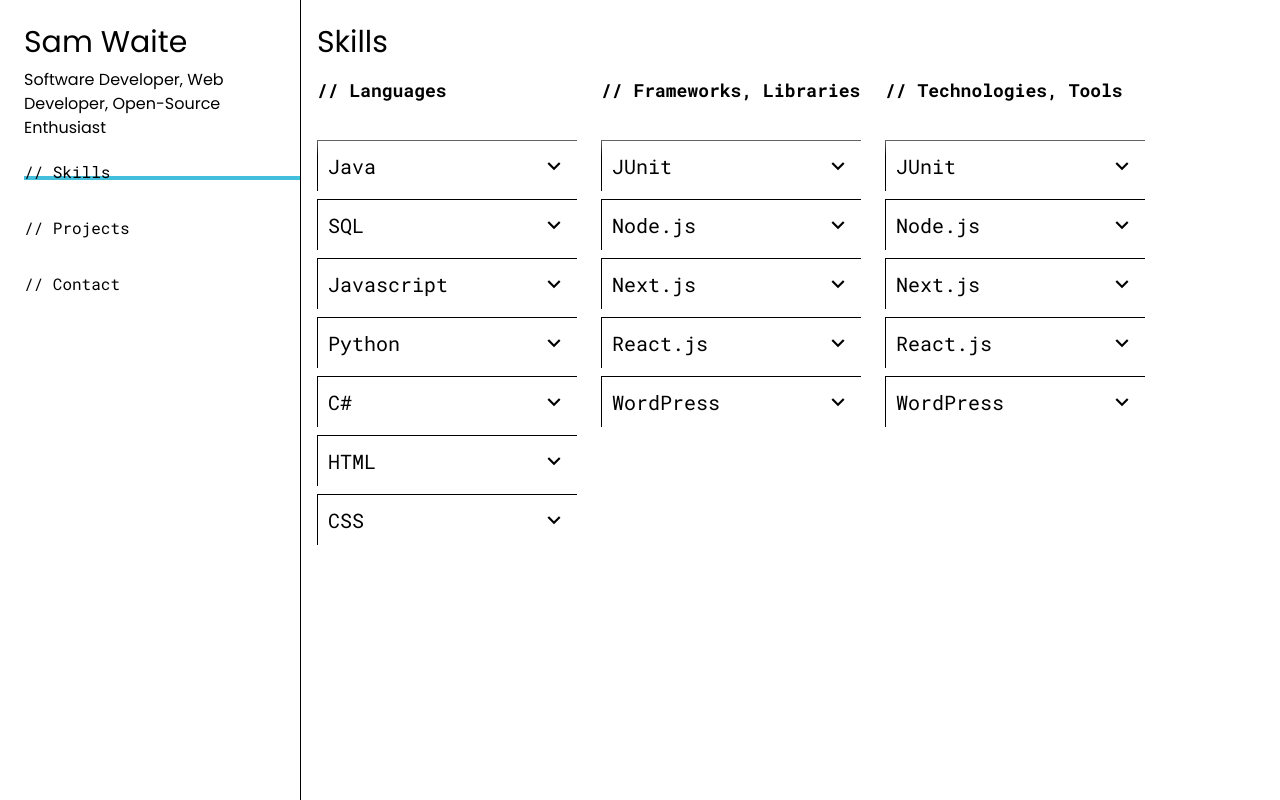
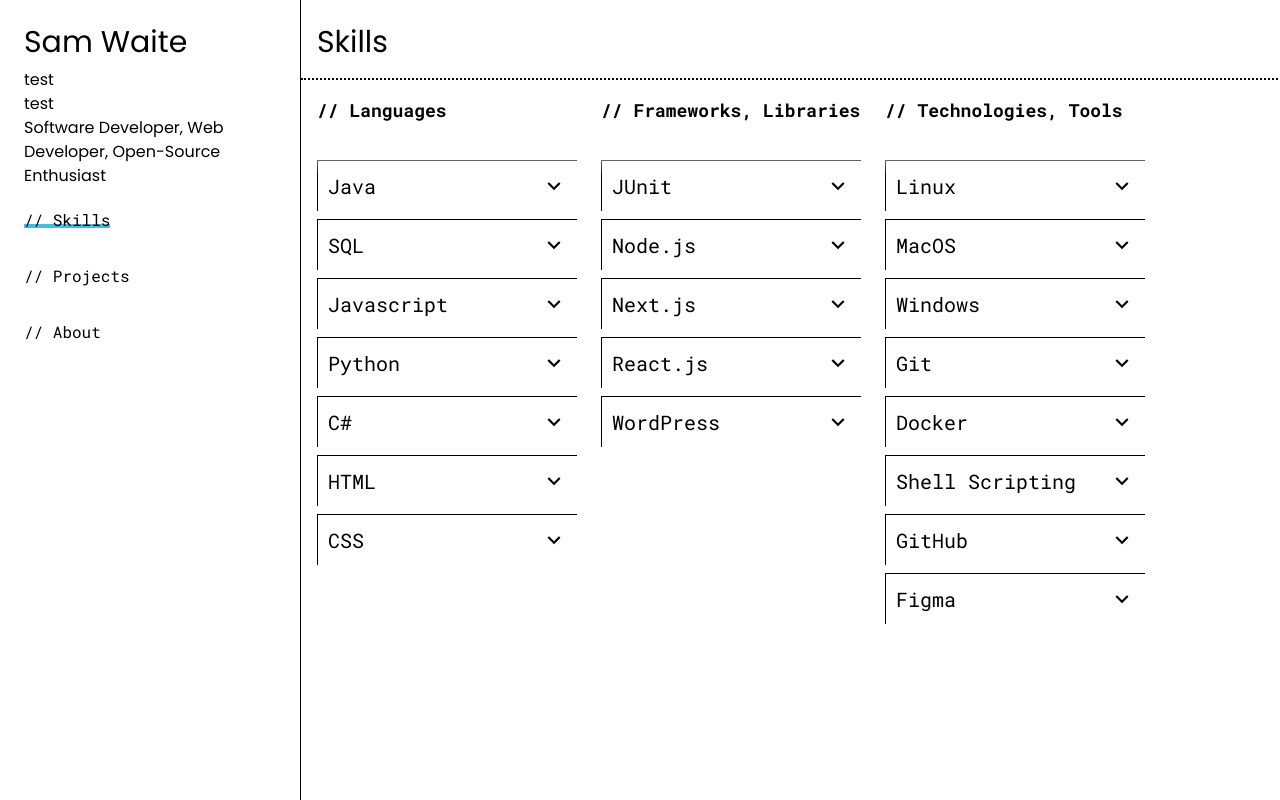
Before and after one commit to s-waite/samwaite.dev, a Next.js app: page /skills in a window 1280 px wide. Built offline with nearby package versions, Linux system fonts and the light colour scheme.

Commit message:
before content

```diff
--- /dev/null
+++ b/app/about/page.tsx
@@ -0,0 +1,23 @@
+import Link from 'next/link'
+import { robotoMono, poppins } from '@/app/fonts'
+
+export default function Contact() {
+    return (
+        <div>
+            <div className={`border-b-2 border-dotted h-20 pl-4 ${poppins.className} text-3xl fixed w-full top-0 pt-6 bg-white`}>About</div>
+            <div className="p-10 max-w-xl">
+                <div className="mt-20 text-justify">
+                    <p className="before:absolute before:-left-4 before:top-0 before:w-1 before:h-full before:bg-green relative">Hello! I'm Sam, a software developer based in Asheville, NC. I graduated in November 2022 with a focus on Java. Currently, I work as a freelancer, developing everything from web applications to AI assistants.</p>
+                    <br />
+                    <p className="before:absolute before:-left-4 before:top-0 before:w-1 before:h-full before:bg-green relative">I'm driven by a passion for technology, continuously improving my skills in both emerging tech and core industry standards. Reach out if you'd like to collaborate or to request my resume.</p>
+                    <br />
+                    <div className={`${robotoMono.className} flex w-full gap-2 justify-around flex-wrap`}>
+                        <Link href="/">// linkedin</Link>
+                        <Link href="/">// github</Link>
+                        <Link href="/">// email</Link>
+                    </div>
+                </div>
+            </div>
+        </div>
+    )
+}
--- a/app/components/nav.tsx
+++ b/app/components/nav.tsx
@@ -11,9 +11,9 @@
     const pathname = usePathname()
     return (
         <div className='flex flex-col gap-8 sm:flex-row sm:whitespace-nowrap sm:overflow-x-scroll sm:gap-4'>
-            <Link className={`${robotoMono.className} relative z-10 ${pathname === '/skills' ? 'before:absolute before:h-1 before:bg-[#42bfdd] before:-z-10 before:w-96 overflow-hidden before:bottom-1 before:left-0 sm:before:w-5 sm:whitespace-nowrap sm:overflow-visible' : ''}`} href="/skills">// Skills</Link>
-            <Link className={`${robotoMono.className} relative z-10 ${pathname === '/projects' ? 'before:absolute before:h-1 before:bg-[#42bfdd] before:-z-10 before:w-96 overflow-hidden before:bottom-1 before:left-0 sm:before:w-5 sm:whitespace-nowrap sm:overflow-visible' : ''}`} href="/projects">// Projects</Link>
-            <Link className={`${robotoMono.className} relative z-10 ${pathname === '/contact' ? 'before:absolute before:h-1 before:bg-[#42bfdd] before:-z-10 before:w-96 overflow-hidden before:bottom-1 before:left-0 sm:before:w-5 sm:whitespace-nowrap sm:overflow-visible' : ''}`} href="/contact">// Contact</Link>
+            <Link className={`${robotoMono.className} relative z-10 ${pathname === '/skills' ? 'before:absolute before:h-1 before:bg-blue before:-z-10 before:w-[86px] overflow-hidden before:bottom-1 before:left-0 sm:whitespace-nowrap sm:overflow-visible' : ''}`} href="/skills">// Skills</Link>
+            <Link className={`${robotoMono.className} relative z-10 ${pathname === '/projects' ? 'before:absolute before:h-1 before:bg-red before:-z-10 before:w-[106px] overflow-hidden before:bottom-1 before:left-0 sm:whitespace-nowrap sm:overflow-visible' : ''}`} href="/projects">// Projects</Link>
+            <Link className={`${robotoMono.className} relative z-10 ${pathname === '/about' ? 'before:absolute before:h-1 before:bg-green before:-z-10 before:w-[78px] overflow-hidden before:bottom-1 before:left-0 sm:whitespace-nowrap sm:overflow-visible' : ''}`} href="/about">// About</Link>
         </div>
     );
 }
--- a/app/components/skill.tsx
+++ b/app/components/skill.tsx
@@ -24,7 +24,7 @@
     };
 
     // Calculate the max height for the expanding animation
-    const maxHeight = isExpanded && contentRef.current ? `${contentRef.current.scrollHeight}px` : "0";
+    const maxHeight = isExpanded && contentRef.current ? (contentRef.current as HTMLDivElement).scrollHeight : 0;
 
     return (
         <div className="skill">
--- a/app/contact/page.tsx
+++ /dev/null
@@ -1,5 +0,0 @@
-export default function Contact() {
-    return (
-        <div>test</div>
-    )
-}
--- a/app/global.css
+++ b/app/global.css
@@ -1,5 +1,21 @@
 .hide-scrollbar::-webkit-scrollbar {
     display: none;
+}
+
+@keyframes bounce {
+
+    0%,
+    100% {
+        transform: translateY(0);
+    }
+
+    50% {
+        transform: translateY(-20px);
+    }
+}
+
+.hover\:bounce:hover {
+    animation: bounce 0.5s infinite;
 }
 
 @tailwind base;
--- a/app/layout.tsx
+++ b/app/layout.tsx
@@ -9,6 +9,20 @@
     description: 'Generated by create next app',
 }
 
+const BouncingText = ({ text }: { text: string }) => {
+    const letters = text.split("").map((letter, index) => (
+        <div
+            key={index}
+            className="will-change-auto group-hover:animate-bounce inline-block"
+            style={{ animationDelay: `${index * 0.1}s` }}
+        >
+            {letter}
+        </div>
+    ));
+
+    return <div className='group will-change-auto'>{letters}</div>;
+};
+
 export default function RootLayout({
     children,
 }: {
@@ -19,6 +33,8 @@
             <body className='m-0 p-0 absolute top-0'>
                 <nav className='max-h-screen fixed w-[300px] py-6 pl-6 sm:px-4 sm:pb-0 overflow-hidden sm:block sm:sticky sm:top-0 sm:w-screen sm:bg-white sm:z-50 sm:h-max'>
                     <h1 className='text-3xl mb-2 sm:text-2xl sm:mb-1'>Sam Waite</h1>
+                    <div className='hover:animate-bounce'>test</div>
+                    <BouncingText text=" test" />
                     <div>
                         <div className='mb-5 sm:mb-3 sm:text-xs'>Software Developer, Web Developer, Open-Source Enthusiast</div>
                         <Nav />
--- a/app/projects/page.tsx
+++ b/app/projects/page.tsx
@@ -6,7 +6,7 @@
 export default function Project() {
     return (
         <div className='sm:overflow-auto sm:w-screen'>
-            <div className={`border-b h-20 pl-4 ${poppins.className} text-3xl fixed w-full top-0 pt-6 bg-white`}>Projects</div>
+            <div className={`border-b-2 border-dotted h-20 pl-4 ${poppins.className} text-3xl fixed w-full top-0 pt-6 bg-white`}>Projects</div>
             {/* <div className='h-20 fixed top-[79px] w-full from-white to-transparent bg-gradient-to-b z-50'></div> */}
             <div className='mx-4 mt-20 flex flex-wrap gap-6 sm:m-0'>
                 <Card
--- a/app/skills/page.tsx
+++ b/app/skills/page.tsx
@@ -9,8 +9,9 @@
     return (
         // <div className={`${poppins.variable} max-h-screen font-sans [column-width:300px] w-min [column-gap:0px]`}>
         <div className='overflow-hidden xl:overflow-auto w-full'>
-            <div className={`mt-6 ml-4 ${poppins.className} text-3xl sm:hidden sm:mx-0 sm:text-center`}>Skills</div>
-            <div className={`${poppins.variable} ml-4 mt-4 font-sans w-min flex gap-6 overflow-hidden flex-row flex-grow xl:flex-wrap xl:mx-auto`}>
+            {/* <div className={`mt-6 ml-4 ${poppins.className} text-3xl sm:hidden sm:mx-0 sm:text-center`}>Skills</div> */}
+            <div className={`border-b-2 border-dotted h-20 pl-4 ${poppins.className} sm:hidden text-3xl fixed w-full top-0 z-50 pt-6 bg-white`}>Skills</div>
+            <div className={`${poppins.variable} ml-4 mt-24 font-sans w-min flex gap-6 sm:mt-5 overflow-hidden flex-row flex-grow xl:flex-wrap xl:mx-auto`}>
                 <div className='flex flex-col items-center gap-2 overflow-y-scroll hide-scrollbar'>
                     <div className="mb-4 w-[260px] sticky top-0 z-20 bg-white after:bg-gradient-to-b from-white to-transparent after:h-10 after:z-50 after:absolute after:w-full after:content-['']">
                         <div className={`${robotoMono.className} font-mono font-bold text-lg h-10 my-auto ml-0`}>// Languages</div>
@@ -220,7 +221,7 @@
                         <div className={`${robotoMono.className} font-mono font-bold text-lg h-10 my-auto ml-0`}>// Technologies, Tools</div>
                     </div>
                     <Skill
-                        title="JUnit"
+                        title="Linux"
                         blurb="some blurb"
                         projects={[
                             {
@@ -236,7 +237,7 @@
                         ]}
                     />
                     <Skill
-                        title="Node.js"
+                        title="MacOS"
                         blurb="some blurb"
                         projects={[
                             {
@@ -252,7 +253,7 @@
                         ]}
                     />
                     <Skill
-                        title="Next.js"
+                        title="Windows"
                         blurb="some blurb"
                         projects={[
                             {
@@ -268,7 +269,7 @@
                         ]}
                     />
                     <Skill
-                        title="React.js"
+                        title="Git"
                         blurb="some blurb"
                         projects={[
                             {
@@ -284,7 +285,55 @@
                         ]}
                     />
                     <Skill
-                        title="WordPress"
+                        title="Docker"
+                        blurb="some blurb"
+                        projects={[
+                            {
+                                title: "Project Loro",
+                                link: "/loro",
+                                description: "An ebook management application built with Flutter."
+                            },
+                            {
+                                title: "Project ABC",
+                                link: "/abc",
+                                description: "A sample project description here."
+                            },
+                        ]}
+                    />
+                    <Skill
+                        title="Shell Scripting"
+                        blurb="some blurb"
+                        projects={[
+                            {
+                                title: "Project Loro",
+                                link: "/loro",
+                                description: "An ebook management application built with Flutter."
+                            },
+                            {
+                                title: "Project ABC",
+                                link: "/abc",
+                                description: "A sample project description here."
+                            },
+                        ]}
+                    />
+                    <Skill
+                        title="GitHub"
+                        blurb="some blurb"
+                        projects={[
+                            {
+                                title: "Project Loro",
+                                link: "/loro",
+                                description: "An ebook management application built with Flutter."
+                            },
+                            {
+                                title: "Project ABC",
+                                link: "/abc",
+                                description: "A sample project description here."
+                            },
+                        ]}
+                    />
+                    <Skill
+                        title="Figma"
                         blurb="some blurb"
                         projects={[
                             {
--- a/next.config.js
+++ b/next.config.js
@@ -1,5 +1,8 @@
 /** @type {import('next').NextConfig} */
 const nextConfig = {
+    eslint: {
+        ignoreDuringBuilds: true,
+    },
     async redirects() {
         return [
             {
--- a/tailwind.config.js
+++ b/tailwind.config.js
@@ -24,7 +24,16 @@
 
             'sm': { 'max': '639px' },
             // => @media (max-width: 639px) { ... }
-        }
+        },
+        colors: {
+            'blue': '#42bfdd',
+            'orange': '#ff8a5b',
+            'green': '#5cc163',
+            'red': '#ff7476',
+            'black': '#000',
+            'white': '#fff',
+            'purple': '#6e4553',
+        },
     },
     plugins: [],
 }
```
